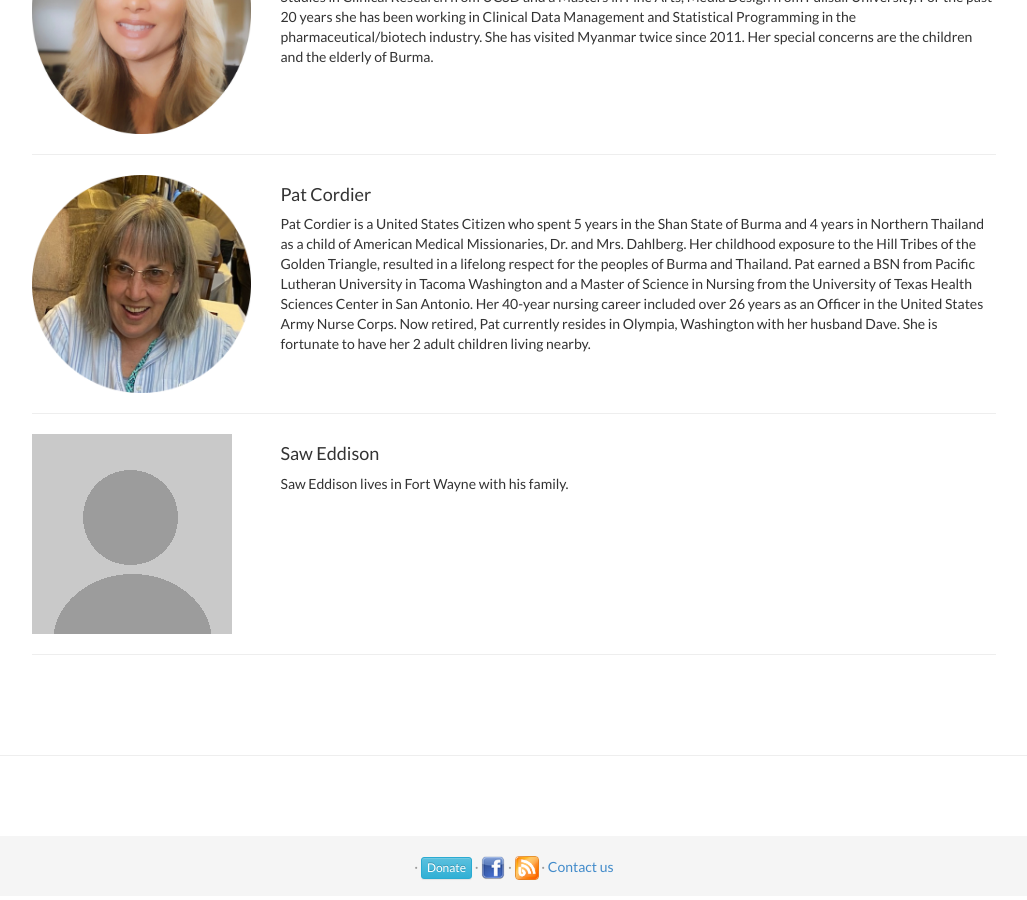
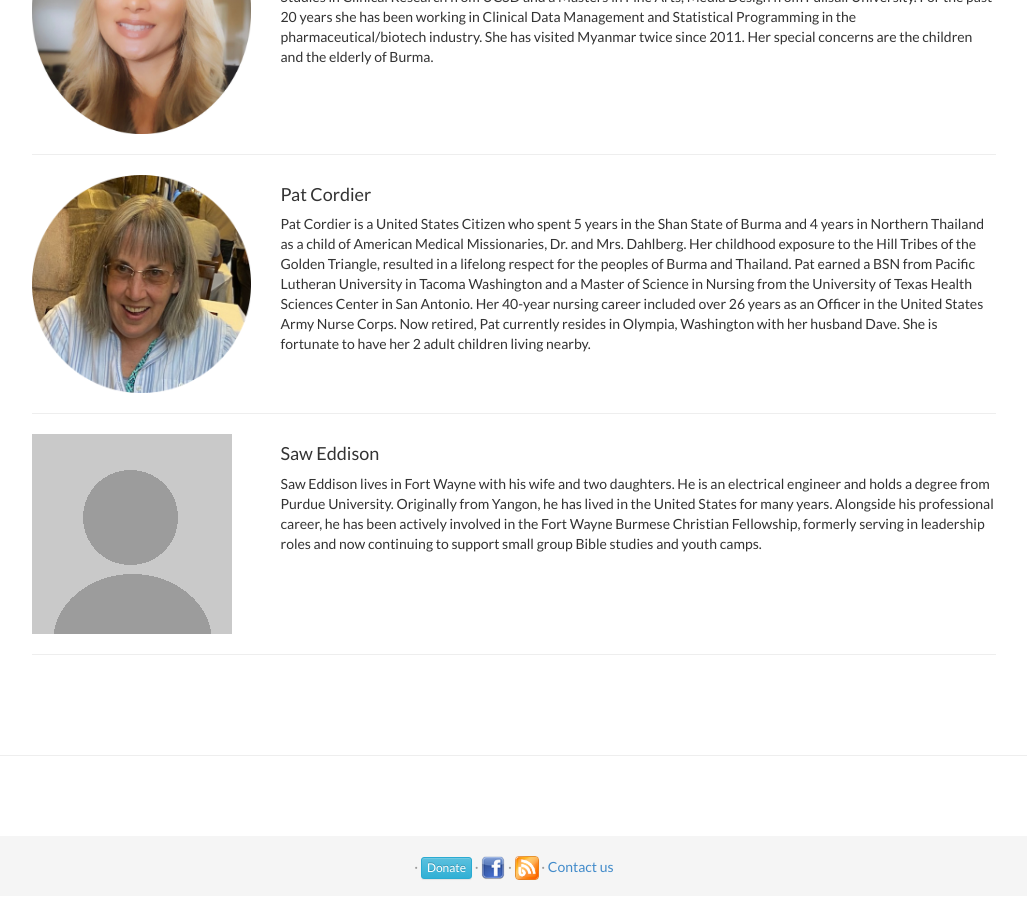
Before and after one commit to friendsofburma/friendsofburma.github.io, a Jekyll site: the page built from _pages/about.html, in a window 1280 px wide and 900 px high, scrolled down 3808 px. Shown: the whole window, without its empty margins (126-1153 px from the left). Built offline with Jekyll 4.4.1, drawn with Linux system fonts in a browser that asks for light colours.

Commit message:
Eddison.

```diff
--- a/_pages/about.html
+++ b/_pages/about.html
@@ -188,7 +188,7 @@ permalink: /about/
         <div class="col-lg-9">
             <h4>Saw Eddison</h4>
             <p>
-                Saw Eddison lives in Fort Wayne with his family.
+                Saw Eddison lives in Fort Wayne with his wife and two daughters. He is an electrical engineer and holds a degree from Purdue University. Originally from Yangon, he has lived in the United States for many years. Alongside his professional career, he has been actively involved in the Fort Wayne Burmese Christian Fellowship, formerly serving in leadership roles and now continuing to support small group Bible studies and youth camps.
             </p>
         </div>
     </div>
```
